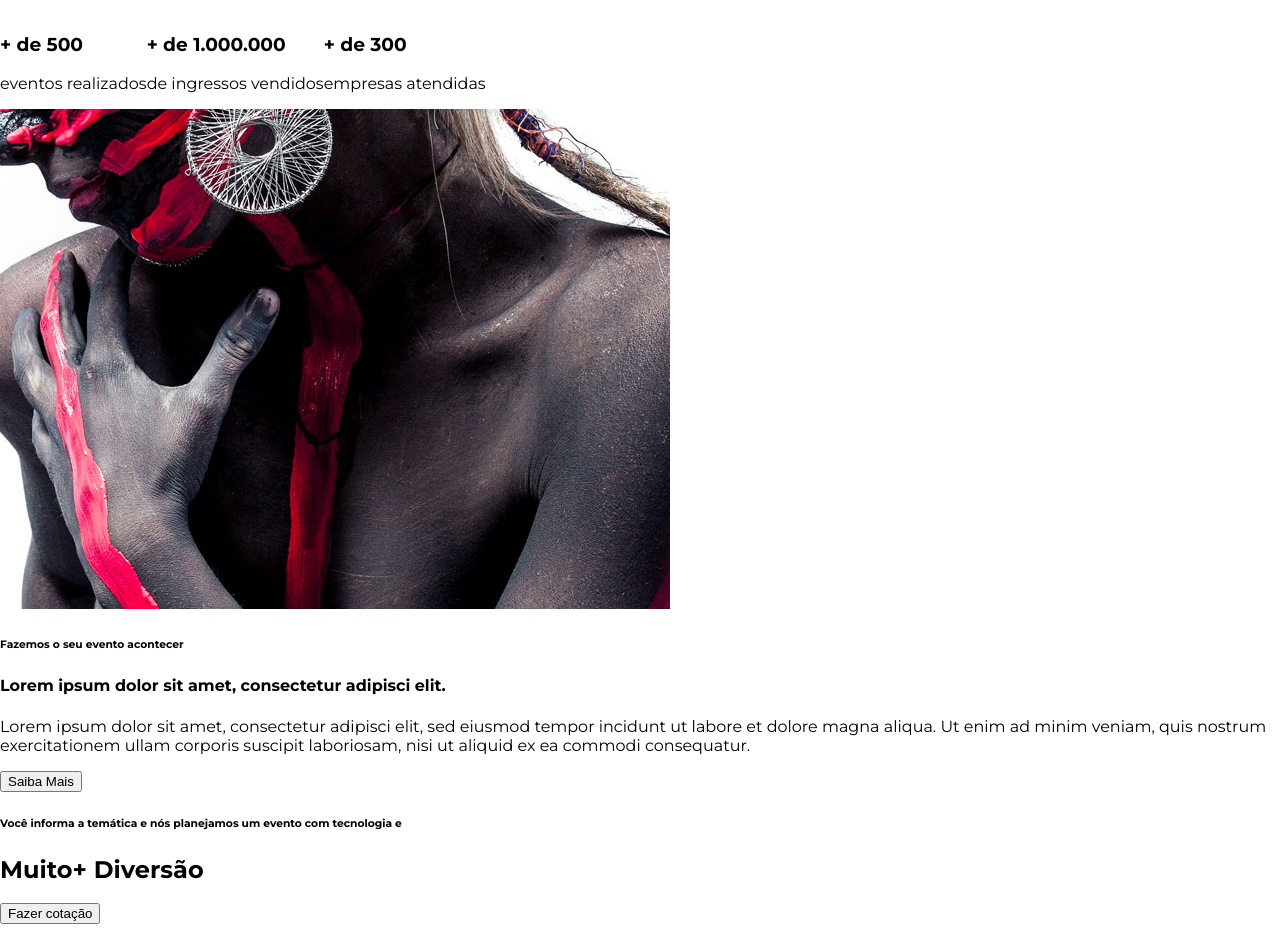
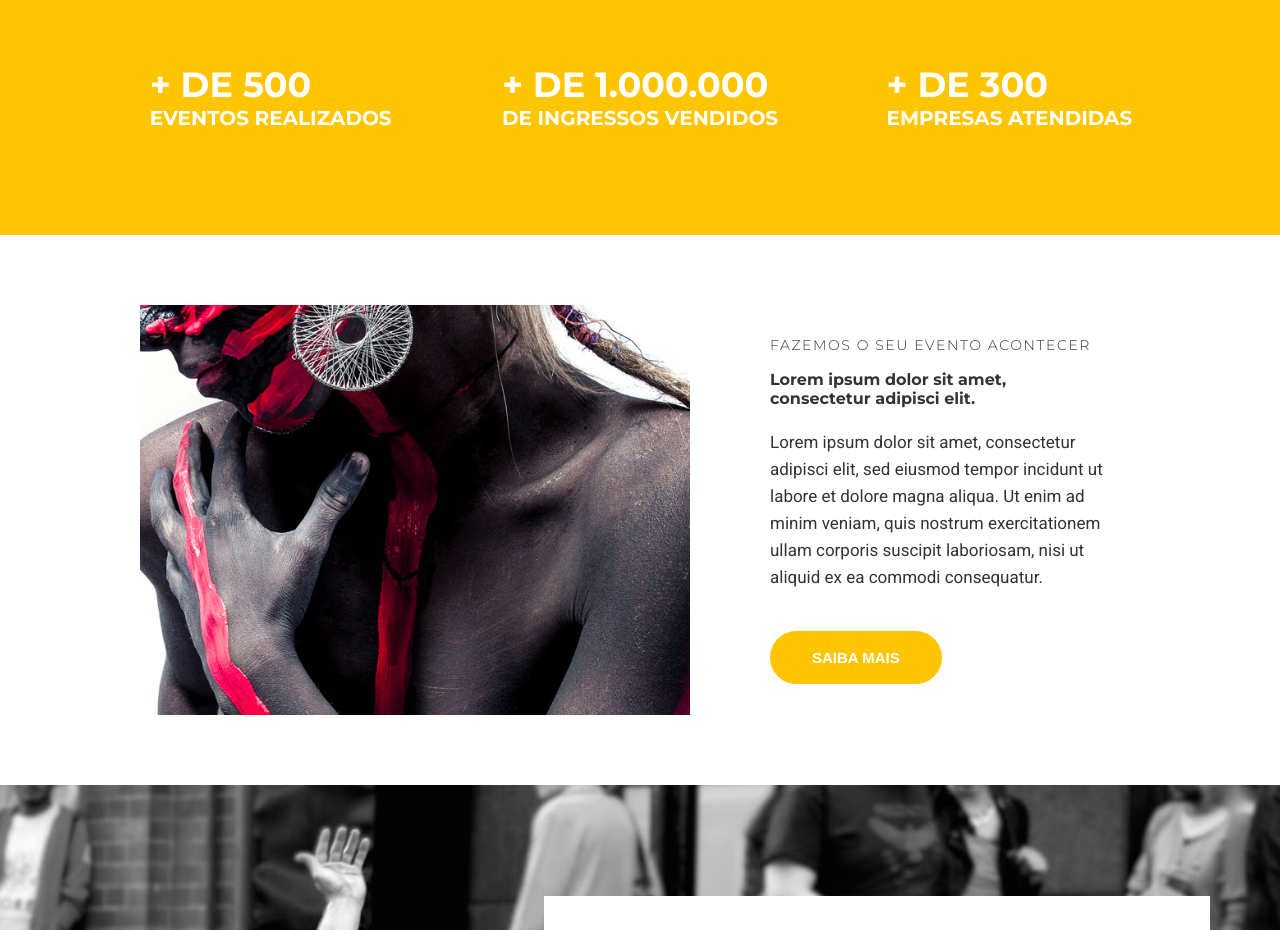
Before and after one commit to aikolais/studion, a website: page src/index.html in a window 1280 px wide. Shown: the part 802-1732 px from the top of the page. Drawn offline with Linux system fonts and the light colour scheme.

Commit message:
finish feature 07

```diff
--- a/src/index.html
+++ b/src/index.html
@@ -11,7 +11,9 @@
 
 <body>
     <nav class="navbar">
-        <h1 class="logo-studion">Studi<span class="copy--primary">on</span><span class="logo-studion__subtitle">Eventos</span></h1>
+        <div class="container navbar__container">
+        <h1 class="logo-studion">Studi<span class="copy--primary">on</span>
+            <span class="logo-studion__subtitle">Eventos</span></h1>
         <ul class="navbar__links">
             <li>
                 <a href="#empresa">
@@ -39,16 +41,13 @@
                 </a>
             </li>
         </ul>
+    </div>
     </nav>
 
     <header>
         <div id="slider">
             <div class="slide">
-                <img
-                    class="slide__background-image"
-                    src="./images/banner.jpg"
-                    alt="Studion Banner"
-                />
+                <img class="slide__background-image" src="./images/banner.jpg" alt="Studion Banner" />
                 <div class="slide__copy">
                     <h6><span class="copy--primary">Próximo evento</span> - Dia x de x às 19h</h6>
                     <h2><span class="copy--primary">Creative</span> Minds</h2>
@@ -59,39 +58,58 @@
     </header>
 
     <main>
-        <section id="eventos">
-            <ul>
+        <section id="counter">
+            <ul class="container counter__container">
                 <li>
-                    <h3>+ de 500 </h3>eventos realizados
+                    <h3>
+                        + de 500
+                        <small>
+                            eventos realizados
+                        </small>
+                    </h3>
                 </li>
                 <li>
-                    <h3>+ de 1.000.000 </h3>de ingressos vendidos
+                    <h3>
+                        + de 1.000.000
+                        <small>
+                            de ingressos vendidos
+                        </small>
+                    </h3>
                 </li>
                 <li>
-                    <h3>+ de 300 </h3>empresas atendidas
+                    <h3>
+                        + de 300
+                        <small>
+                            empresas atendidas
+                        </small>
+                    </h3>
                 </li>
             </ul>
         </section>
 
-        <section id="saiba_mais">
-            <div>
-                <img src="./images/institutional.jpg" />
+        <section class="container institutional">
+            <img class="institutional__image" src="./images/institutional.jpg" alt="Studion institutional" />
+            <div class="institutional__copy">
                 <h6>Fazemos o seu evento acontecer</h6>
                 <h4>Lorem ipsum dolor sit amet, consectetur adipisci elit.</h4>
                 <p>
-                    Lorem ipsum dolor sit amet, consectetur adipisci elit, sed eiusmod tempor incidunt ut labore et dolore magna aliqua. Ut enim ad minim veniam, quis nostrum exercitationem ullam corporis suscipit laboriosam, nisi ut aliquid ex ea commodi consequatur.
+                    Lorem ipsum dolor sit amet, consectetur adipisci elit, sed eiusmod tempor incidunt ut labore et
+                    dolore magna aliqua. Ut enim ad minim veniam, quis nostrum exercitationem ullam corporis suscipit
+                    laboriosam, nisi ut aliquid ex ea commodi consequatur.
                 </p>
-                <button>Saiba Mais</button>
+                <button class="btn btn--institutional">Saiba Mais</button>
             </div>
         </section>
 
-        <section>
-            <div>
+        <section class="quote">
+            <div class="container quote__container">
+                <div class="quote__copy">
                 <h6>
                     Você informa a temática e nós planejamos um evento com tecnologia e
                 </h6>
-                <h2><span>Muito+ </span>Diversão</h2>
-                <button>Fazer cotação</button>
+                <h2><span class="copy--primary">Muito+ </span>Diversão</h2>
+                <button class="btn btn--quote">Fazer cotação</button>
+            </div>
             </div>
         </section>
     </main>
@@ -112,7 +130,7 @@
         </ul>
         <hr />
         <p>
-        <small>Studi<span>ON</span> - Todos os direitos reservados.</small>
+            <small>Studi<span>ON</span> - Todos os direitos reservados.</small>
         </p>
     </footer>
 </body>
--- a/src/style.css
+++ b/src/style.css
@@ -1,4 +1,4 @@
-@import url('https://fonts.googleapis.com/css2?family=Montserrat:wght@400;700;900;300&display=swap');
+@import url('https://fonts.googleapis.com/css2?family=Montserrat:wght@300;400;500;700;900&family=Roboto&display=swap');
 
 * {
     box-sizing: border-box;
@@ -7,13 +7,25 @@
 :root {
     font-family: 'Montserrat', sans-serif;
     font-size: 16px;
+    --color-copy: #333;
     --color-primary: #ffc500;
     --default-padding: 1rem;
+    color: var(--color-copy);
 }
 
 body {
     margin: 0;
-    padding-top: 7.75rem;
+}
+
+header,
+main,
+footer {
+    overflow-x: hidden;
+}
+
+.container {
+    max-width: 1140px;
+    margin: 0 auto;
 }
 
 ul {
@@ -23,20 +35,22 @@ ul {
 }
 
 .navbar {
-    position: fixed;
+    position: absolute;
     z-index: 1;
+    top: 0;
+    left: 0;
+    width: 100%;
+    color: #fff;
+}
+
+.navbar__container {
     display: grid;
     grid-template-columns: 1fr 9fr;
     align-items: center;
-    top: 0;
-    left: 0;
 
-    width: 100vw;
+    width: 100%;
     height: 7.75rem;
     padding: 0 1rem;
-
-    background-color: #000000;
-    color: #fff;
 }
 
 .navbar__links {
@@ -84,7 +98,7 @@ ul {
 
 .slide {
     position: relative;
-    height: calc(100vh - 7.75rem);
+    height: 95vh;
 }
 
 .slide__background-image {
@@ -96,7 +110,7 @@ ul {
 
 .slide__copy {
     position: absolute;
-    top: 6.25rem;
+    top: 30vh;
     left: 50vw;
 }
 
@@ -112,6 +126,8 @@ ul {
     font-weight: 700;
     text-transform: uppercase;
     line-height: 6.25rem;
+    margin-top: 2.5rem;
+    margin-bottom: 2.5rem;
 }
 
 .slide__copy h2 span {
@@ -133,8 +149,122 @@ ul {
 
 .btn:hover,
 .btn:active,
-.btn:focus {
+.btn:focus,
+.btn--institutional {
     border-color: var(--color-primary);
     background-color: var(--color-primary);
     color: #fff;
 }
+
+#counter {
+    background-color: var(--color-primary);
+    color: #fff;
+    text-transform: uppercase;
+}
+
+.counter__container {
+    display: grid;
+    grid-template-columns: repeat(auto-fill, minmax(300px, 1fr));
+    place-items: center;
+    padding: 4.375rem 1rem;
+}
+
+.counter__container h3 {
+    font-size: 2.1875rem;
+}
+
+.counter__container h3 small {
+    display: block;
+    font-size: 1.25rem;
+}
+
+.institutional {
+    display: grid;
+    grid-template-columns: auto auto;
+    gap: 3.125rem;
+    align-items: center;
+    padding: 4.375rem;
+}
+
+.institutional__image {
+    max-width: 550px;
+}
+
+.institutional__copy {
+    padding: 0 1.875rem;
+}
+
+.institutional__copy h6 {
+    font-size: 0.875rem;
+    font-weight: 300;
+    letter-spacing: 0.1rem;
+    text-transform: uppercase;
+    margin: 0;
+}
+
+.institutional__copy h4 {
+    font-style: 1.5625rem;
+    margin-top: 1rem;
+}
+
+.institutional p {
+    font-family: 'Roboto', sans-serif;
+    font-size: 1.0625rem;
+    line-height: 1.6875rem;
+    margin-bottom: 0;
+    margin-bottom: 2.5rem;
+}
+
+.btn--institutional:hover {
+    color: var(--color-copy);
+    background: unset;
+    box-shadow: 0 1rem 1rem #0006;
+}
+
+.quote {
+    background-image: url(./images/parallax.jpg);
+    background-attachment: fixed;
+    background-repeat: no-repeat;
+    background-size: cover;
+    background-position: center;
+}
+
+.quote__container {
+    display: grid;
+    align-items: center;
+    justify-items: end;
+    min-height: 90vh;
+}
+
+.quote__copy {
+    background-color: #fff;
+    padding: 5.625rem 4.375rem;
+}
+
+.quote__copy h6 {
+    font-weight: 400;
+    font-size: 0.9375rem;
+    letter-spacing: 0.1875rem;
+    line-height: 1.4375rem;
+    max-width: 53ch;
+    text-transform: uppercase;
+    margin: 0;
+}
+
+.quote__copy h2 {
+    font-size: 5rem;
+    line-height: 5rem;
+    text-transform: uppercase;
+    letter-spacing: -0.1875rem;
+    margin: 1.875rem 0;
+}
+
+.quote__copy h2 span {
+    display: block;
+}
+
+.btn--quote {
+    color: var(--color-copy);
+    border-color: var(--color-copy);
+    background: unset;
+}
```
